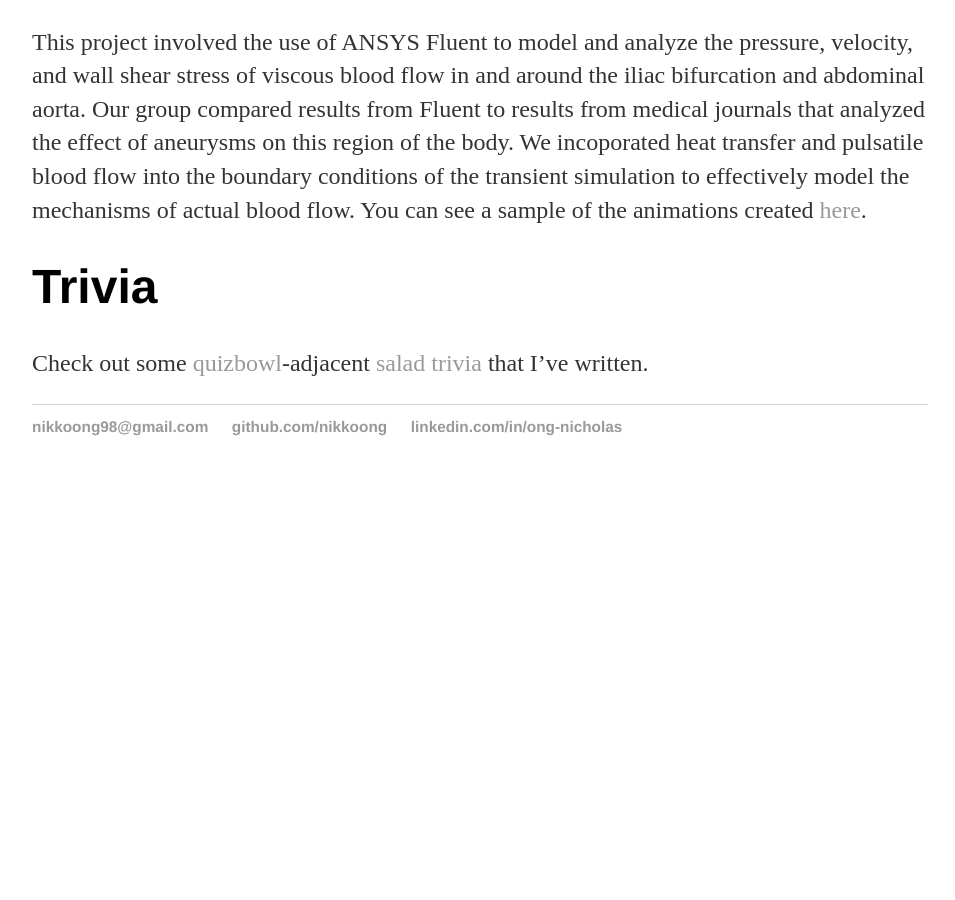
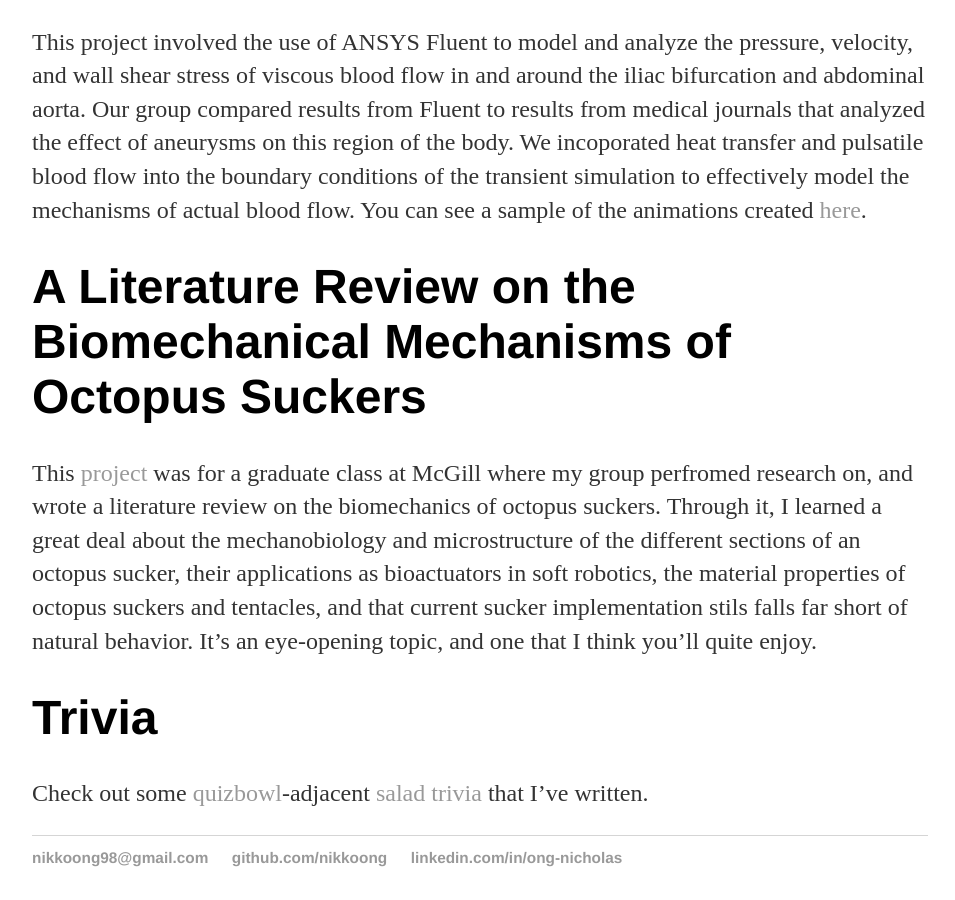
Before and after one commit to nikkoong/nikkoong.github.io, a Jekyll site: the page built from projects/index.md, in a window 1280 px wide and 900 px high, scrolled down 1711 px. Shown: the whole window, without its empty margins (160-1115 px from the left). Built offline with Jekyll 4.4.1, drawn with Linux system fonts in a browser that asks for light colours; before the commit the page ends 2207 px from its top, so only the background shows below that.

Commit message:
Update index.md

```diff
--- a/projects/index.md
+++ b/projects/index.md
@@ -17,6 +17,10 @@ This was my McGill University capstone design project for the academic year 2019
 
 This project involved the use of ANSYS Fluent to model and analyze the pressure, velocity, and wall shear stress of viscous blood flow in and around the iliac bifurcation and abdominal aorta. Our group compared results from Fluent to results from medical journals that analyzed the effect of aneurysms on this region of the body. We incoporated heat transfer and pulsatile blood flow into the boundary conditions of the transient simulation to effectively model the mechanisms of actual blood flow. You can see a sample of the animations created [here](https://drive.google.com/file/d/1g600vlKsBh_z9s-iOwtEf-17UIQ9KaVV/view?usp=sharing).
 
+# A Literature Review on the Biomechanical Mechanisms of Octopus Suckers
+
+This [project](https://nikkoong.github.io/files/The-Octopus-Cometh-A-Journey-Into-the-Deep-Ong-Leite.pdf) was for a graduate class at McGill where my group perfromed research on, and wrote a literature review on the biomechanics of octopus suckers. Through it, I learned a great deal about the mechanobiology and microstructure of the different sections of an octopus sucker, their applications as bioactuators in soft robotics, the material properties of octopus suckers and tentacles, and that current sucker implementation stils falls far short of natural behavior. It's an eye-opening topic, and one that I think you'll quite enjoy.
+
 # Trivia
 
 Check out some [quizbowl](https://www.naqt.com/)-adjacent [salad trivia]({% link projects/saladbowl.md %}) that I've written.
```
